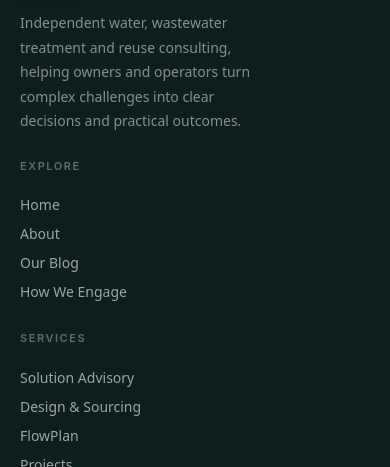
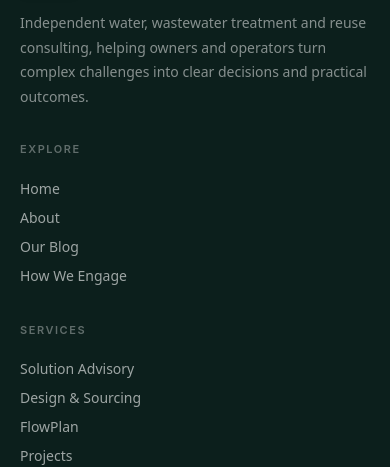
Before and after one commit to Geethaprakash8/EnWaterDesign, a website: page Sectors/index.html in a window 390 px wide. Shown: the part 11533-12000 px from the top of the page. Drawn offline with Linux system fonts and the light colour scheme.

Commit message:
style: Optimize footer layout responsiveness on tablet and mobile viewports

```diff
--- a/exported-ui-styles.css
+++ b/exported-ui-styles.css
@@ -1605,13 +1605,30 @@ section {
 
 @media (max-width: 1024px) {
   .footer-top {
-    grid-template-columns: 1fr 1fr !important;
+    grid-template-columns: repeat(4, 1fr) !important;
+    gap: 32px 24px !important;
+  }
+  .footer-top > div:first-child {
+    grid-column: span 4 !important;
+  }
+  .footer-col {
+    grid-column: span 2 !important;
+  }
+  .footer-desc {
+    max-width: 50ch !important;
   }
 }
 
 @media (max-width: 640px) {
   .footer-top {
     grid-template-columns: 1fr !important;
+    gap: 32px !important;
+  }
+  .footer-top > div:first-child {
+    grid-column: span 1 !important;
+  }
+  .footer-col {
+    grid-column: span 1 !important;
   }
 }
 
```
